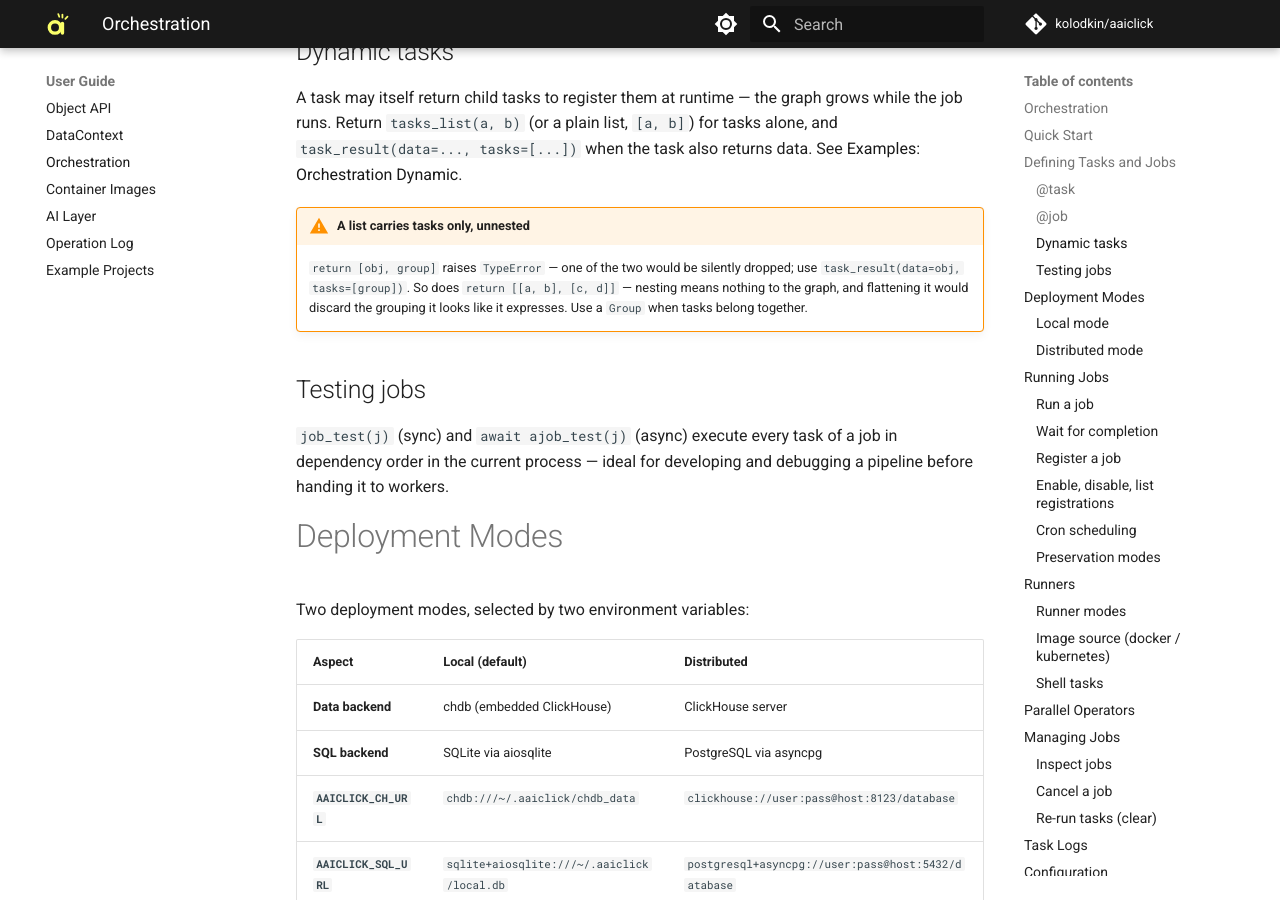
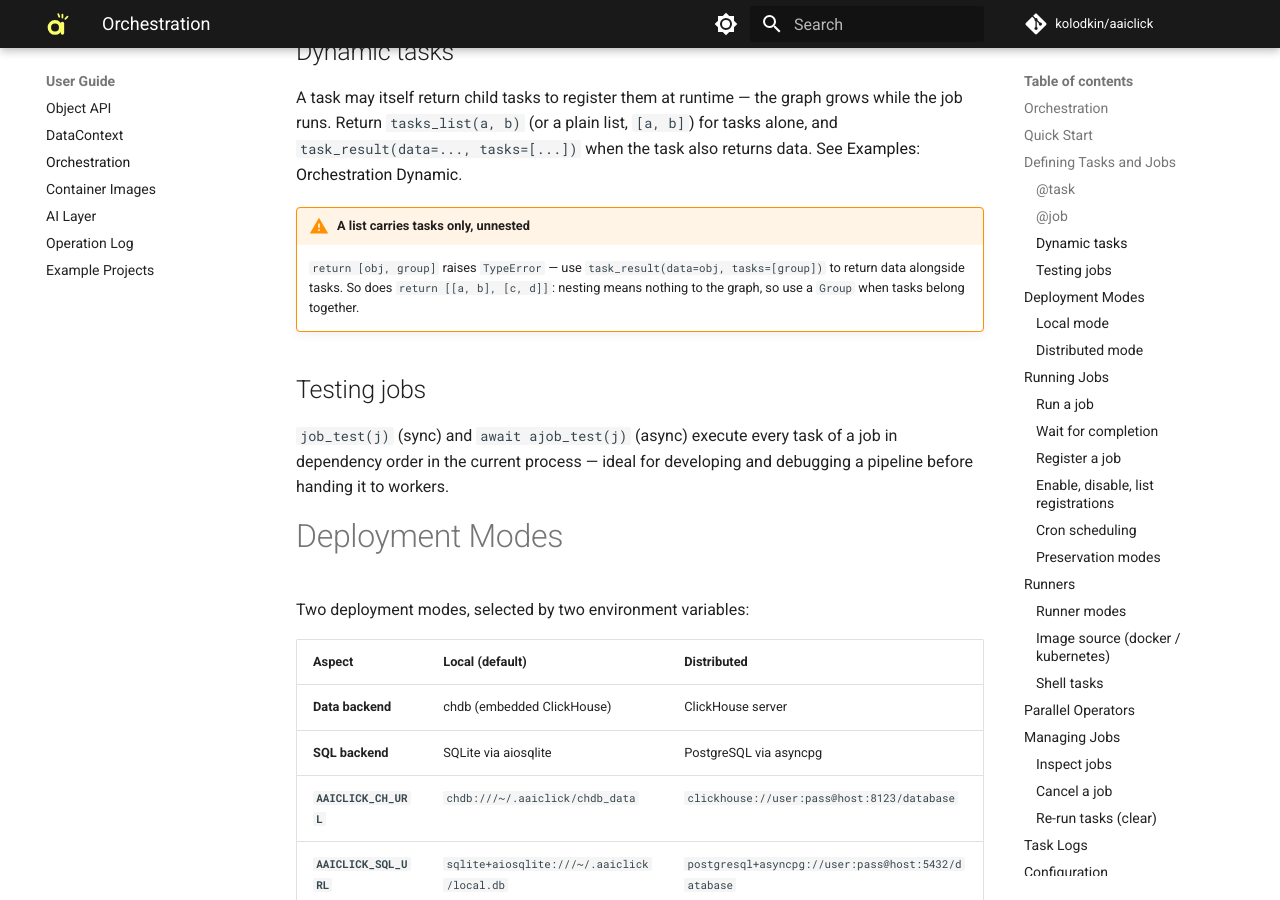
Before and after one commit to kolodkin/aaiclick, an MkDocs documentation site: the page built from docs/user_guide/orchestration.md, in a window 1280 px wide and 900 px high, scrolled down 1452 px. Built offline with MkDocs 1.6.1 and Material for MkDocs 9.7.7, drawn with Linux system fonts in a browser that asks for light colours; comment, search, counter and statistics services are not loaded.

Commit message:
docs: drop the stale "silently dropped" clause from the list warning
The clause described the behavior before the mixed-list check existed. Now
that the TypeError is stated right beside it, it both repeats the point and
contradicts it — nothing is dropped silently any more.

Co-Authored-By: Claude Fable 5 <noreply@anthropic.com>
Claude-Session: https://claude.ai/code/session_018u1zJiqwVfT28cxfW72qTG

```diff
--- a/docs/user_guide/orchestration.md
+++ b/docs/user_guide/orchestration.md
@@ -62,10 +62,9 @@ returns data. See
 [Examples: Orchestration Dynamic](../examples/orchestration_dynamic.md).
 
 !!! warning "A list carries tasks only, unnested"
-    `return [obj, group]` raises `TypeError` — one of the two would be silently
-    dropped; use `task_result(data=obj, tasks=[group])`. So does
-    `return [[a, b], [c, d]]` — nesting means nothing to the graph, and
-    flattening it would discard the grouping it looks like it expresses. Use a
+    `return [obj, group]` raises `TypeError` — use
+    `task_result(data=obj, tasks=[group])` to return data alongside tasks. So
+    does `return [[a, b], [c, d]]`: nesting means nothing to the graph, so use a
     `Group` when tasks belong together.
 
 ## Testing jobs
```
